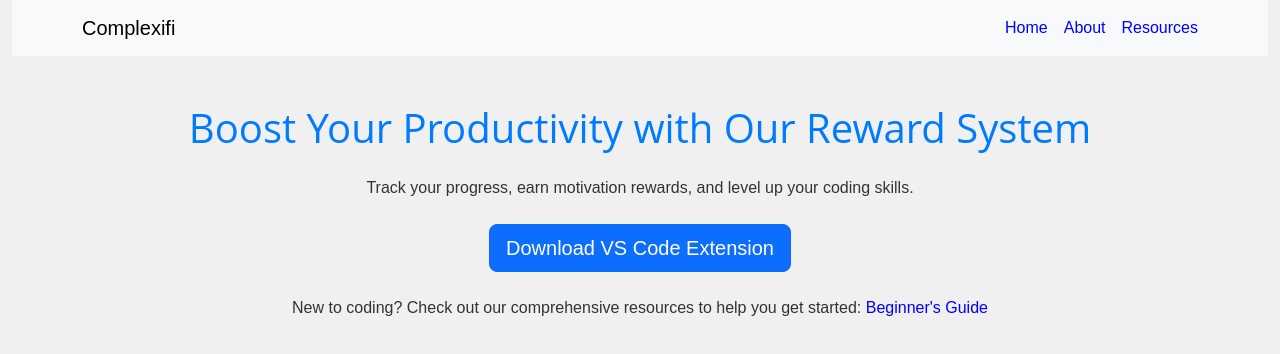
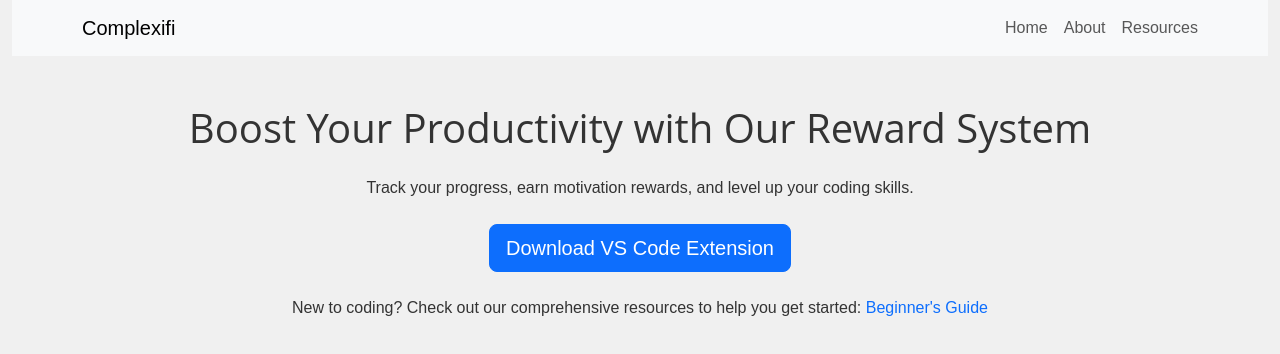
Before and after one commit to Shadid516/complexifi, a React (Vite) app: page / in a window 1280 px wide. Shown: the top 354 px of the page. Built offline with nearby package versions, Linux system fonts and the light colour scheme.

Commit message:
feature UI tweaks fix Beginner's guide link

```diff
--- a/src/About.jsx
+++ b/src/About.jsx
@@ -6,7 +6,7 @@ function About() {
     <div className="container">
       <h1 className="text-center">About Complexifi</h1>
       <p className="text-center">
-      Complexifi is a resource platform with a complementary VSCode extension to encourage developer.
+      Complexifi is a resource platform with a complementary VSCode extension to encourage developers.
       </p>
       <p className="text-center">
         Our mission is to provide developers with the tools and insights they need to elevate their coding practices. Whether you're a seasoned professional or just starting your coding journey, Complexifi can help you streamline your workflow and improve the quality of your code.
@@ -15,8 +15,8 @@ function About() {
         This project is the result of a collaborative effort by our dedicated team:
         <span class= "name">
           <a href="https://www.linkedin.com/in/ahmad-mansour-192766209" target="_blank" rel="noopener noreferrer"> Ahmad Mansour</a>,
-          <a href="https://www.linkedin.com/in/houssamsalehalrifaii/" target="_blank" rel="noopener noreferrer">Houssam AlRifaii</a>,
-          <a href="https://www.linkedin.com/in/shadi-al-masry-489458165/" target="_blank" rel="noopener noreferrer">Shadi Al Masri</a>,
+          <a href="https://www.linkedin.com/in/houssamsalehalrifaii/" target="_blank" rel="noopener noreferrer"> Houssam AlRifaii</a>,
+          <a href="https://www.linkedin.com/in/shadi-al-masry-489458165/" target="_blank" rel="noopener noreferrer"> Shadi Al-Masry</a>,
         </span>
          Together, we combined our diverse skills and expertise to bring Complexifi to life.
       </p>
--- a/src/Home.jsx
+++ b/src/Home.jsx
@@ -1,22 +1,18 @@
-
-// src/Home.jsx
 import React from 'react';
 import InputForm from './Inputform.jsx';
 
 function Home() {
   return (
-    <section className="container mt-5">
+<div className="container mt-5">
   <h1 className="text-center mb-4">Boost Your Productivity with Our Reward System</h1>
   <p className="text-center mb-4">Track your progress, earn motivation rewards, and level up your coding skills.</p>
   <div className="text-center mb-4">
     <a href="#" className="btn btn-primary btn-lg">Download VS Code Extension</a>
   </div>
   <p className="text-center">
-    New to coding? Check out our comprehensive resources to help you get started: <a href="/resources">Beginner's Guide</a>
+    New to coding? Check out our comprehensive resources to help you get started: <a href="https://complexifiapp.com/resources">Beginner's Guide</a>
   </p>
-</section>
-
-
+</div>
   );
 }
 
--- a/src/Navbar.jsx
+++ b/src/Navbar.jsx
@@ -10,17 +10,17 @@ const Navbar = () => {
         </Link>
 <ul className="navbar-nav ms-auto d-flex flex-row gap-3">
   <li className="nav-item">
-            <Link className="nav-link" to="/" end style={{ color: 'blue' }}>
+            <Link className="nav-link" to="/" end >
               Home
             </Link>
   </li>
   <li className="nav-item">
-            <Link className="nav-link" to="/about" style={{ color: 'blue' }}>
+            <Link className="nav-link" to="/about" >
               About
             </Link>
   </li>
   <li className="nav-item">
-            <Link className="nav-link" to="/resources" style={{ color: 'blue' }}>
+            <Link className="nav-link" to="/resources" >
               Resources
             </Link>
   </li>
--- a/src/index.css
+++ b/src/index.css
@@ -1,6 +1,6 @@
 :root {
-  --primary-color: #007bff; /* Blue */
-  --secondary-color: #ff0707; /* */
+  /* --primary-color: #007bff; Blue */
+  --secondary-color: #2cecb5; /* */
   --text-color: #333; /* Dark gray */
 }
 
@@ -32,7 +32,7 @@ p {
 }
 
 a {
-  color: blue;
+
   text-decoration: none;
 }
 
```
